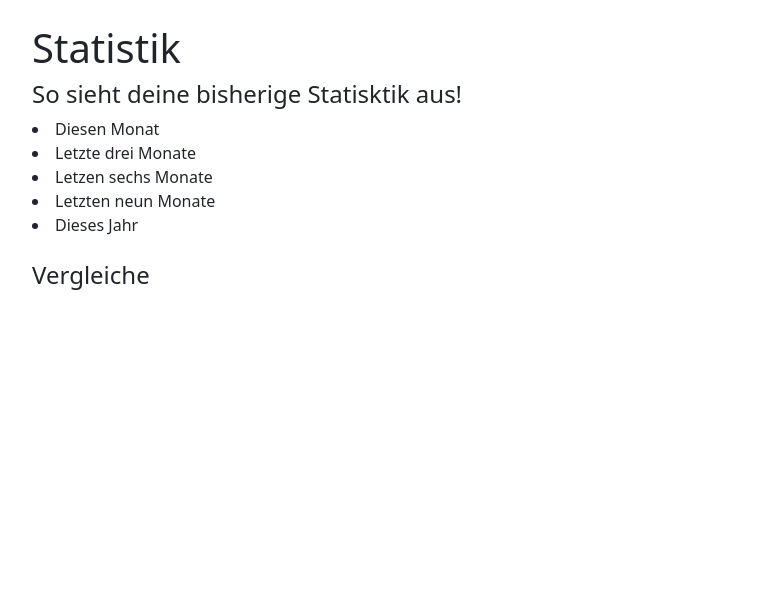
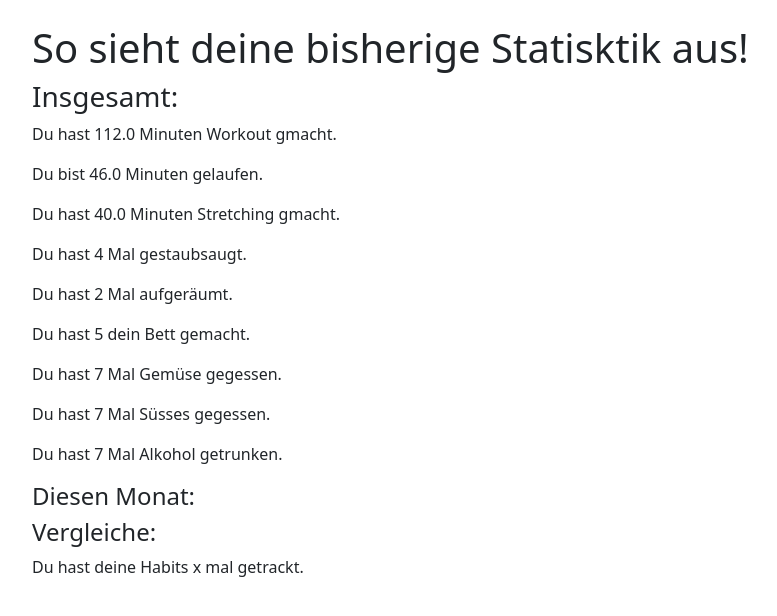
Before and after one commit to chiasso19/prog2, a Flask app: page /statistik in a window 1280 px wide. Shown: the part 56-672 px from the top of the page, without its empty margins (50-827 px from the left). Run offline with Flask 2, Linux system fonts and the light colour scheme; some libraries are stand-ins or nearby versions.

Commit message:
erste Berechnung

```diff
--- a/daten.py
+++ b/daten.py
@@ -1,4 +1,3 @@
-from datetime import datetime
 import json
 
 
@@ -11,17 +10,14 @@ def speichern(datei, key, value):
 
     datei_inhalt[str(key)] = value
 
-    # print(datei_inhalt)
-
     with open('habits.json', "w") as open_file:
         json.dump(datei_inhalt, open_file, indent=2)
 
 
-def habit_speichern(habits):
+def habit_speichern(datum, dicthabits):
     datei_name = "habits.json"
-    zeitpunkt = datetime.now()
-    speichern(datei_name, zeitpunkt, habits)
-    return zeitpunkt, habits
+    speichern(datei_name, datum, dicthabits)
+    return datum, dicthabits
 
 
 def habits_laden():
--- a/habits.json
+++ b/habits.json
@@ -1,33 +1,56 @@
 {
-  "2021-12-21 19:24:24.825367": {
+  "01.01.2022": {
     "Sport": [
       {
-        "Workout": "1",
-        "Walk": "1",
-        "Stretching": "1"
+        "Workout": "20",
+        "Walk": "20",
+        "Stretching": "20"
       }
     ],
     "Haushalt": [
       {
         "Vacuum": "on",
+        "Tidy": null,
+        "Bed": "on"
+      }
+    ],
+    "Nahrung": [
+      {
+        "Veggies": "viel",
+        "Sweets": "viel",
+        "Alcohol": "viel"
+      }
+    ]
+  },
+  "02.01.2022": {
+    "Sport": [
+      {
+        "Workout": "15",
+        "Walk": "",
+        "Stretching": "5"
+      }
+    ],
+    "Haushalt": [
+      {
+        "Vacuum": null,
         "Tidy": "on",
         "Bed": "on"
       }
     ],
     "Nahrung": [
       {
-        "Veggies": "viel",
+        "Veggies": "mittel",
         "Sweets": "mittel",
-        "Alcohol": "wenig"
+        "Alcohol": "mittel"
       }
     ]
   },
-  "2021-12-21 19:25:34.945591": {
+  "03.02.2022": {
     "Sport": [
       {
-        "Workout": "20",
-        "Walk": "20",
-        "Stretching": "20"
+        "Workout": "40",
+        "Walk": "10",
+        "Stretching": ""
       }
     ],
     "Haushalt": [
@@ -40,24 +63,24 @@
     "Nahrung": [
       {
         "Veggies": "wenig",
-        "Sweets": "mittel",
-        "Alcohol": "viel"
+        "Sweets": "wenig",
+        "Alcohol": "wenig"
       }
     ]
   },
-  "2021-12-21 19:34:51.528194": {
+  "04.01.2022": {
     "Sport": [
       {
-        "Workout": "30",
-        "Walk": "30",
-        "Stretching": "30"
+        "Workout": "",
+        "Walk": "",
+        "Stretching": ""
       }
     ],
     "Haushalt": [
       {
-        "Vacuum": "on",
+        "Vacuum": null,
         "Tidy": null,
-        "Bed": null
+        "Bed": "on"
       }
     ],
     "Nahrung": [
@@ -68,24 +91,93 @@
       }
     ]
   },
-  "2021-12-21 19:36:15.709151": {
+  "05.01.2022": {
     "Sport": [
       {
-        "Workout": "40",
-        "Walk": "40",
-        "Stretching": "40"
+        "Workout": "5",
+        "Walk": "5",
+        "Stretching": "5"
       }
     ],
     "Haushalt": [
       {
-        "Vacuum": null,
+        "Vacuum": "on",
+        "Tidy": null,
+        "Bed": "on"
+      }
+    ],
+    "Nahrung": [
+      {
+        "Veggies": "mittel",
+        "Sweets": "mittel",
+        "Alcohol": "viel"
+      }
+    ]
+  },
+  "06.01.2022": {
+    "Sport": [
+      {
+        "Workout": "30",
+        "Walk": "8",
+        "Stretching": "6"
+      }
+    ],
+    "Haushalt": [
+      {
+        "Vacuum": "on",
         "Tidy": "on",
         "Bed": null
       }
     ],
     "Nahrung": [
       {
+        "Veggies": "wenig",
+        "Sweets": "wenig",
+        "Alcohol": "wenig"
+      }
+    ]
+  },
+  "07.01.2022": {
+    "Sport": [
+      {
+        "Workout": "2",
+        "Walk": "3",
+        "Stretching": "4"
+      }
+    ],
+    "Haushalt": [
+      {
+        "Vacuum": null,
+        "Tidy": null,
+        "Bed": "on"
+      }
+    ],
+    "Nahrung": [
+      {
         "Veggies": "viel",
+        "Sweets": "viel",
+        "Alcohol": "viel"
+      }
+    ]
+  },
+  "08.01.2022": {
+    "Sport": [
+      {
+        "Workout": "",
+        "Walk": "",
+        "Stretching": ""
+      }
+    ],
+    "Haushalt": [
+      {
+        "Vacuum": null,
+        "Tidy": null,
+        "Bed": null
+      }
+    ],
+    "Nahrung": [
+      {
+        "Veggies": null,
         "Sweets": null,
         "Alcohol": null
       }
--- a/main.py
+++ b/main.py
@@ -18,7 +18,10 @@ def index():
         sweets = request.form.get("sweets")
         alcohol = request.form.get("alcohol")
 
-        habits = {
+        datum = request.form.get("datum")
+
+
+        dicthabits = {
             "Sport": [
                 {
                     "Workout": workout,
@@ -36,12 +39,101 @@ def index():
                  "Alcohol": alcohol
                  }]
         }
+        daten.habit_speichern(datum, dicthabits)
 
-        habits = daten.habit_speichern(habits)
     return render_template('index.html')
 
-@app.route("/statistik")
+
+@app.route("/statistik", methods=['GET'])
 def statistik():
+    datenhabits = daten.habits_laden()
+    workoutgesamt = 0
+    walkgesamt = 0
+    stretchinggesamt = 0
+    vacuumgesamt = 0
+    tidygesamt = 0
+    bedgesamt = 0
+    veggiegesamt = 0
+    sweetsgesamt = 0
+    alcoholgesamt = 0
+
+    veggieverg = 0  #Vergleiche
+    sweetsverg = 0  #Vergleiche
+    alcoholverg = 0  #Vergleiche
+
+
+    for key, alles in datenhabits.items():
+        if alles["Sport"][0]["Workout"] != "":
+            workoutgesamt= workoutgesamt + float(alles["Sport"][0]["Workout"])
+        if alles["Sport"][0]["Walk"] != "":
+            walkgesamt= walkgesamt + float(alles["Sport"][0]["Walk"])
+        if alles["Sport"][0]["Stretching"] != "":
+            stretchinggesamt= stretchinggesamt + float(alles["Sport"][0]["Stretching"])
+
+        if alles["Haushalt"][0]["Vacuum"]:
+            vacuumgesamt = vacuumgesamt + 1
+        if alles["Haushalt"][0]["Tidy"]:
+            tidygesamt = tidygesamt + 1
+        if alles["Haushalt"][0]["Bed"]:
+            bedgesamt = bedgesamt + 1
+
+        if alles ["Nahrung"][0]["Veggies"]:
+            veggiegesamt = veggiegesamt + 1
+            if alles["Nahrung"][0]["Veggies"] == "viel":#Vergleiche
+                veggieverg = veggieverg + 3
+            if alles["Nahrung"][0]["Veggies"] == "mittel":#Vergleiche
+                veggieverg = veggieverg + 2
+            if alles["Nahrung"][0]["Veggies"] == "wenig":#Vergleiche
+                veggieverg = veggieverg + 1
+
+        if alles ["Nahrung"][0]["Sweets"]:
+            sweetsgesamt = sweetsgesamt + 1
+            if alles["Nahrung"][0]["Sweets"] == "viel":#Vergleiche
+                sweetsverg = sweetsverg + 3
+            if alles["Nahrung"][0]["Sweets"] == "mittel":#Vergleiche
+                sweetsverg = sweetsverg + 2
+            if alles["Nahrung"][0]["Sweets"] == "wenig":#Vergleiche
+                sweetsverg = sweetsverg + 1
+
+        if alles ["Nahrung"][0]["Alcohol"]:
+            alcoholgesamt = alcoholgesamt + 1
+            if alles["Nahrung"][0]["Alcohol"] == "viel":#Vergleiche
+                alcoholverg = alcoholverg + 3
+            if alles["Nahrung"][0]["Alcohol"] == "mittel":#Vergleiche
+                alcoholverg = alcoholverg + 2
+            if alles["Nahrung"][0]["Alcohol"] == "wenig":#Vergleiche
+                alcoholverg = alcoholverg + 1
+
+
+
+
+    satz_workoutgesamt = "Du hast " + str(workoutgesamt) + " Minuten Workout gmacht."
+    satz_walkgesamt = "Du bist " + str(walkgesamt) + " Minuten gelaufen."
+    satz_stretchinggesamt = "Du hast " + str(stretchinggesamt) + " Minuten Stretching gmacht."
+    satz_vacuumgesamt = "Du hast " + str(vacuumgesamt) + " Mal gestaubsaugt."
+    satz_tidygesamt = "Du hast " + str(tidygesamt) + " Mal aufgeräumt."
+    satz_bedgesamt = "Du hast " + str(bedgesamt) + " dein Bett gemacht."
+    satz_veggiegesamt = "Du hast " + str(veggiegesamt) + " Mal Gemüse gegessen."
+    satz_sweetsgesamt = "Du hast " + str(sweetsgesamt) + " Mal Süsses gegessen."
+    satz_alcoholgesamt = "Du hast " + str(alcoholgesamt) + " Mal Alkohol getrunken."
+    return render_template('statistik.html', satz_workoutgesamt=satz_workoutgesamt, satz_walkgesamt=satz_walkgesamt,satz_stretchinggesamt=satz_stretchinggesamt,satz_vacuumgesamt=satz_vacuumgesamt,satz_tidygesamt=satz_tidygesamt,satz_bedgesamt=satz_bedgesamt,satz_veggiegesamt=satz_veggiegesamt,satz_sweetsgesamt=satz_sweetsgesamt,satz_alcoholgesamt=satz_alcoholgesamt)
+
+
+
+
+
+
+
+
+
+
+
+
+    """for key, value in dicthabits.items():
+        return(key,value)"""
+
+    """for ins_workout in habits.value([['Workout']):
+        ins_workout = "Du hast insgesamt "+ str(ins_workout) + "Minuten Workouts gemacht."""
     return render_template('statistik.html')
 
 if __name__ == "__main__":
--- a/templates/statistik.html
+++ b/templates/statistik.html
@@ -3,14 +3,22 @@
 {% include "navbar.html" %}
 
 <div class="container"><br>
- <h1>Statistik</h1>
- <h4 >So sieht deine bisherige Statisktik aus!</h4>
- <li>Diesen Monat</li>
- <li>Letzte drei Monate</li>
- <li>Letzen sechs Monate</li>
- <li>Letzten neun Monate</li>
- <li>Dieses Jahr</li><br>
- <h4 >Vergleiche</h4>
+  <h1 >So sieht deine bisherige Statisktik aus!</h1>
+    <h3>Insgesamt:</h3>
+    <p>{{satz_workoutgesamt}}</p>
+  <p>{{satz_walkgesamt}}</p>
+  <p>{{satz_stretchinggesamt}}</p>
+  <p>{{satz_vacuumgesamt}}</p>
+  <p>{{satz_tidygesamt}}</p>
+  <p>{{satz_bedgesamt}}</p>
+  <p>{{satz_veggiegesamt}}</p>
+  <p>{{satz_sweetsgesamt}}</p>
+  <p>{{satz_alcoholgesamt}}</p>
+    <h4>Diesen Monat:</h4>
+
+    <h4 >Vergleiche:</h4>
+
+    <p>Du hast deine Habits x mal getrackt.</p>
 </div>
 
 {% include "footer.html" %}
```
Also changed, not shown: templates/index.html (+6 -3 lines).
